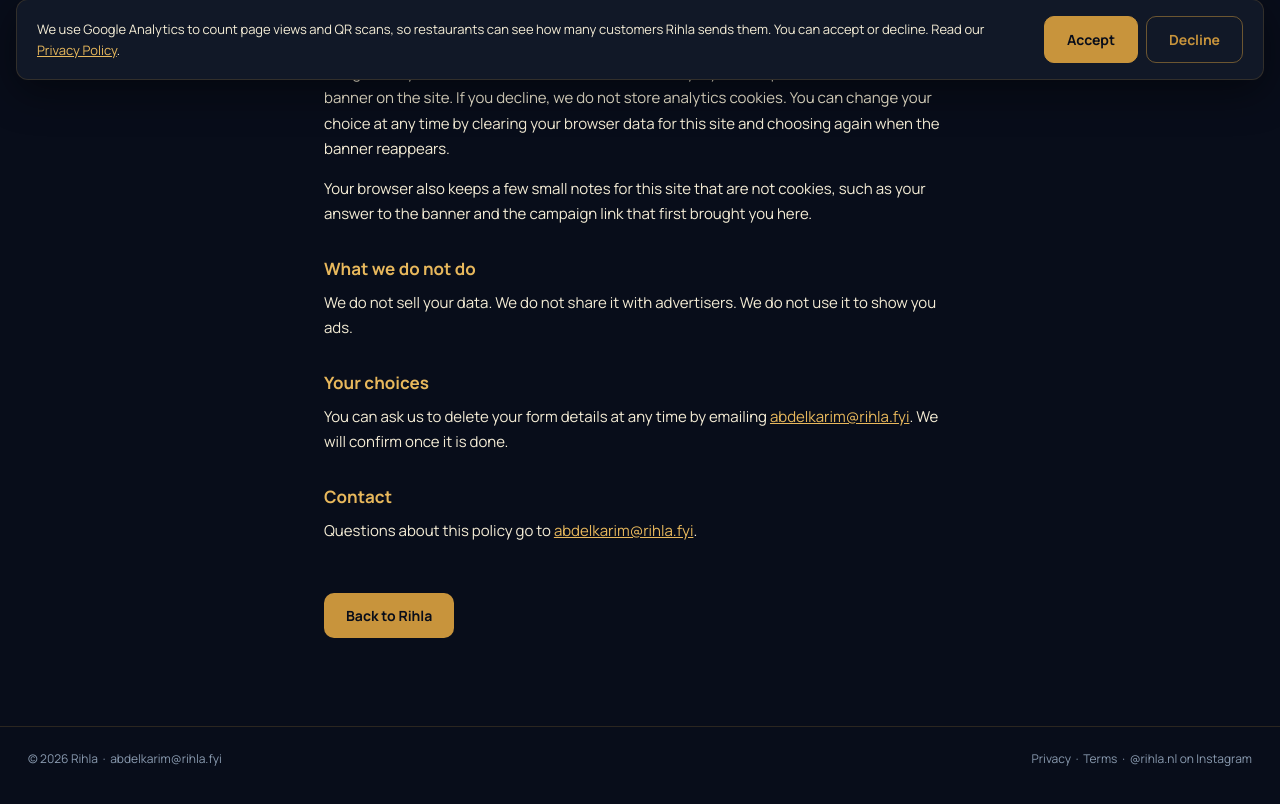
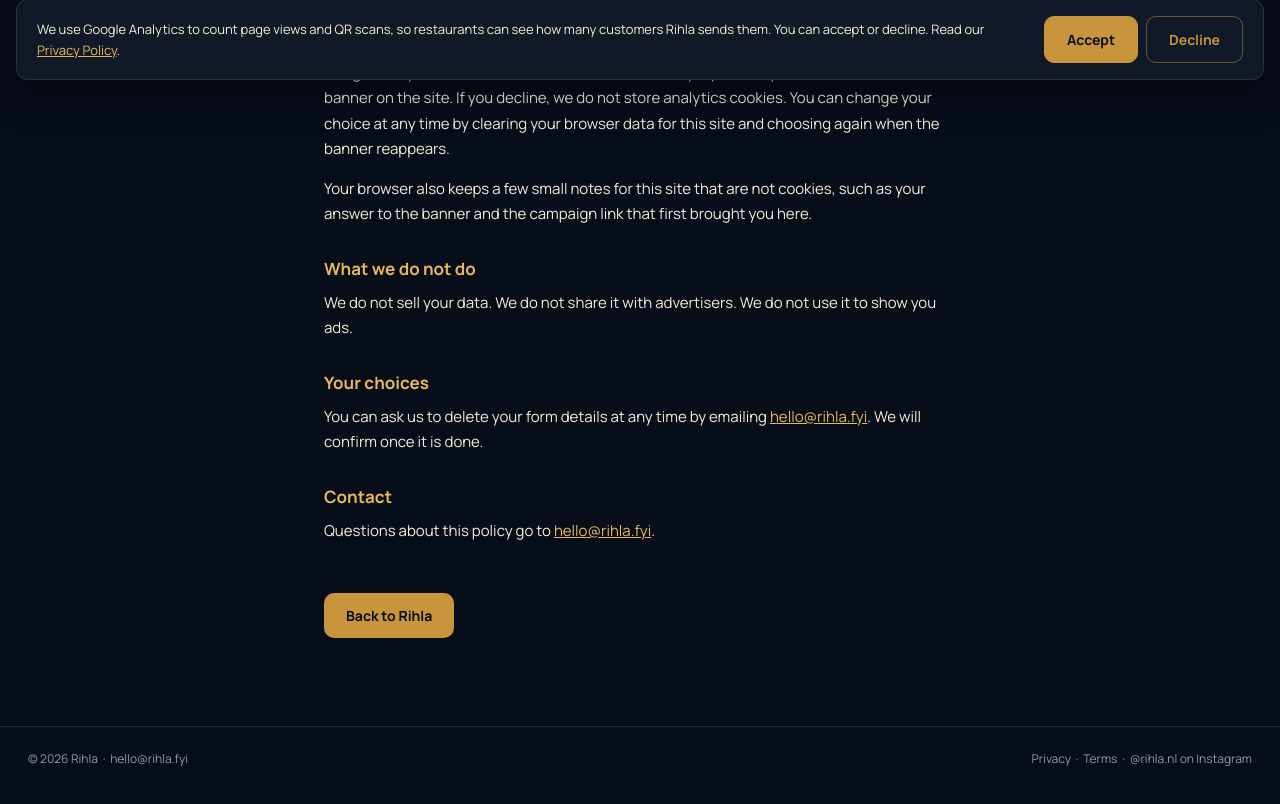
Before and after one commit to abdelkarimalibe/rihla-site, a plain HTML site: page privacy.html in a window 1280 px wide. Shown: the part 704-1508 px from the top of the page. Drawn offline with Linux system fonts and the light colour scheme.

Commit message:
Public contact email is now hello@rihla.fyi (alias set up in Google Admin)

```diff
--- a/privacy.html
+++ b/privacy.html
@@ -150,15 +150,15 @@
   <p>We do not sell your data. We do not share it with advertisers. We do not use it to show you ads.</p>
 
   <h2 id="your-choices">Your choices</h2>
-  <p>You can ask us to delete your form details at any time by emailing <a href="mailto:abdelkarim@rihla.fyi" data-cta="privacy_delete_email">abdelkarim@rihla.fyi</a>. We will confirm once it is done.</p>
+  <p>You can ask us to delete your form details at any time by emailing <a href="mailto:hello@rihla.fyi" data-cta="privacy_delete_email">hello@rihla.fyi</a>. We will confirm once it is done.</p>
 
   <h2 id="contact">Contact</h2>
-  <p>Questions about this policy go to <a href="mailto:abdelkarim@rihla.fyi" data-cta="privacy_contact_email">abdelkarim@rihla.fyi</a>.</p>
+  <p>Questions about this policy go to <a href="mailto:hello@rihla.fyi" data-cta="privacy_contact_email">hello@rihla.fyi</a>.</p>
 
   <a class="back" href="/" data-cta="privacy_home">Back to Rihla</a>
 </main>
 <footer>
-  <p>© 2026 Rihla &nbsp;·&nbsp; <a href="mailto:abdelkarim@rihla.fyi" data-cta="footer_email">abdelkarim@rihla.fyi</a></p>
+  <p>© 2026 Rihla &nbsp;·&nbsp; <a href="mailto:hello@rihla.fyi" data-cta="footer_email">hello@rihla.fyi</a></p>
   <p>
     <a href="/privacy.html">Privacy</a> &nbsp;·&nbsp;
     <a href="/terms.html">Terms</a> &nbsp;·&nbsp;
```
Also changed, not shown: 404.html (+1 -1 lines), demo.html (+1 -1 lines), emails/owner-halal-check.html (+1 -1 lines), forgot-password.html (+1 -1 lines), grader-demo.html (+2 -2 lines), index.html (+3 -3 lines), login.html (+1 -1 lines), members.html (+1 -1 lines), register.html (+1 -1 lines), reset-password.html (+1 -1 lines), terms.html (+2 -2 lines).
